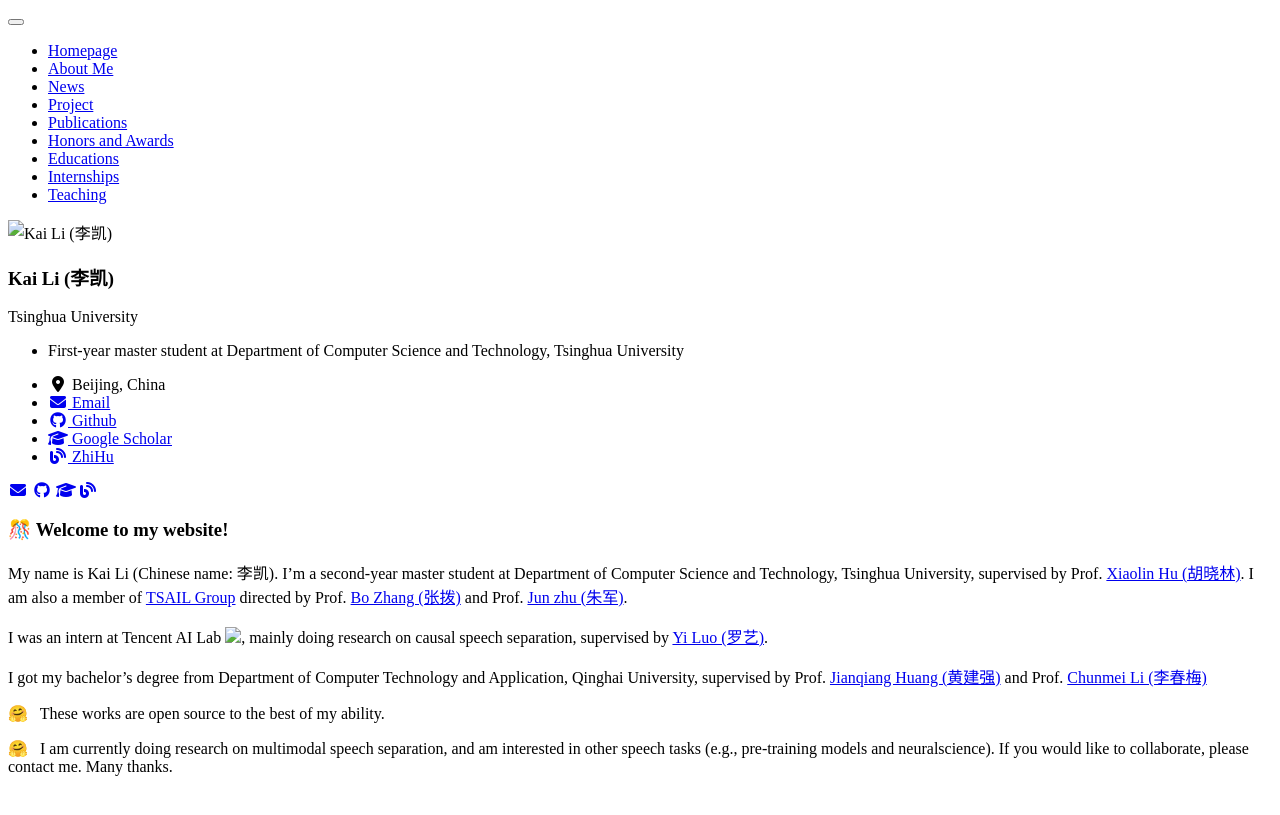
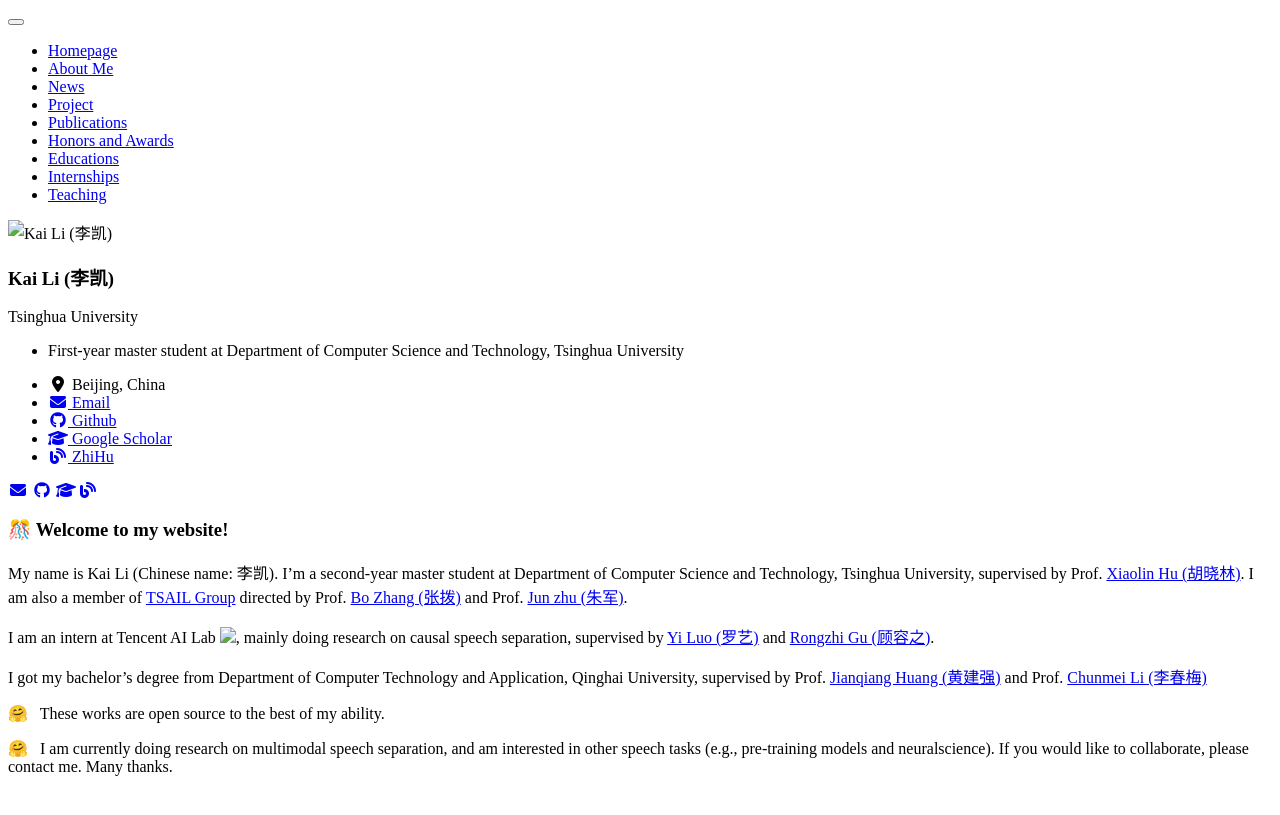
Before and after one commit to JusperLee/jusperlee.github.io, a Jekyll site: the page built from _pages/includes/intro.md, in a window 1280 px wide. Shown: the top 815 px of the page. Built offline with Jekyll 4.4.1, drawn with Linux system fonts in a browser that asks for light colours; nearby versions of some CDN libraries; our own code applies the rules of GitHub Pages for plain Markdown files.

Commit message:
Update intro.md

```diff
--- a/_pages/includes/intro.md
+++ b/_pages/includes/intro.md
@@ -2,7 +2,7 @@
 
 My name is Kai Li (Chinese name: 李凯). I'm a second-year master student at Department of Computer Science and Technology, Tsinghua University, supervised by Prof. [Xiaolin Hu (胡晓林)](http://www.xlhu.cn/). I am also a member of [TSAIL Group](https://ml.cs.tsinghua.edu.cn/) directed by Prof. [Bo Zhang (张拨)](https://www.cs.tsinghua.edu.cn/info/1121/3552.htm) and Prof. [Jun zhu (朱军)](https://ml.cs.tsinghua.edu.cn/~jun/index.shtml).
 
-I was an intern at Tencent AI Lab <img src='images/Tencent.png' style='width: 3.5em;'>, mainly doing research on causal speech separation, supervised by [Yi Luo (罗艺)](https://scholar.google.com/citations?user=OSM9xooAAAAJ&hl=en).
+I am an intern at Tencent AI Lab <img src='images/Tencent.png' style='width: 3.5em;'>, mainly doing research on causal speech separation, supervised by [Yi Luo (罗艺)](https://scholar.google.com/citations?user=OSM9xooAAAAJ&hl=en) and [Rongzhi Gu (顾容之)](https://scholar.google.com/citations?user=KTn-YwMAAAAJ&hl=en).
 
 I got my bachelor's degree from Department of Computer Technology and Application, Qinghai University, supervised by Prof. [Jianqiang Huang (黄建强)](https://www.qhu-hdacp.cn/hjq.html) and Prof. [Chunmei Li (李春梅)](https://cs.qhu.edu.cn/jxgz/jxysz/ssyjsds/57658.htm)
 
```
